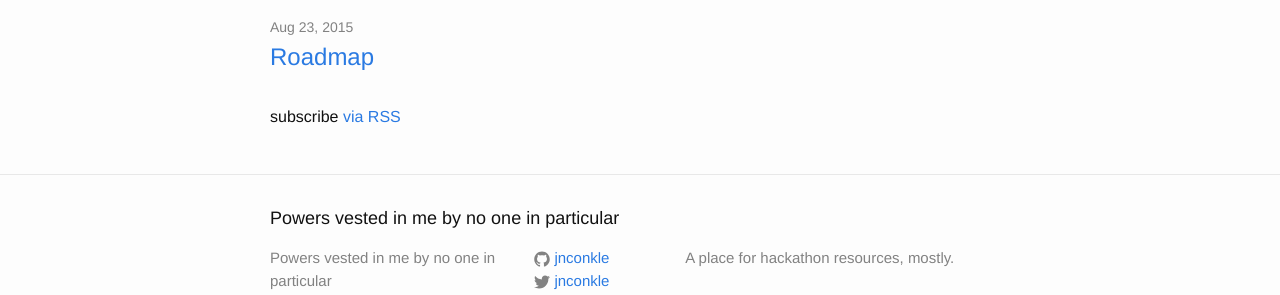
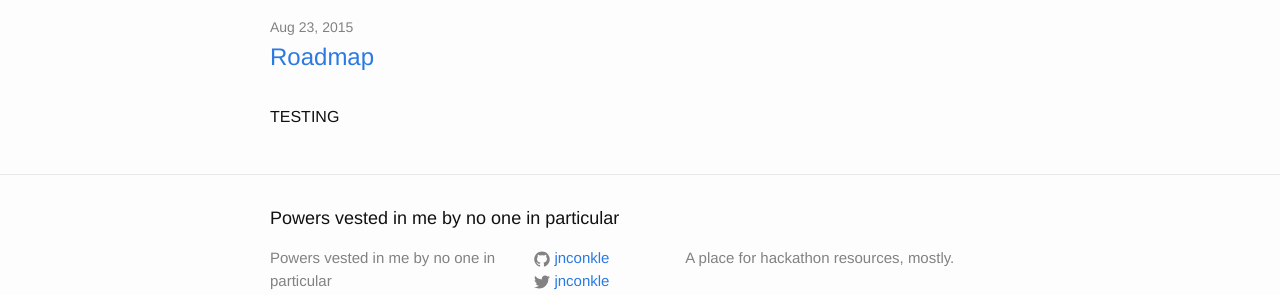
Before and after one commit to jnconkle/vested-by-no-one, a Jekyll site: the page built from index.html, in a window 1280 px wide. Shown: the part 122-417 px from the top of the page. Built offline with Jekyll 4.4.1, drawn with Linux system fonts in a browser that asks for light colours.

Commit message:
eliminate RSS

```diff
--- a/index.html
+++ b/index.html
@@ -18,6 +18,6 @@
     {% endfor %}
   </ul>
 
-  <p class="rss-subscribe">subscribe <a href="{{ "/feed.xml" | prepend: site.baseurl }}">via RSS</a></p>
+  <p>TESTING</p>
 
 </div>
```
